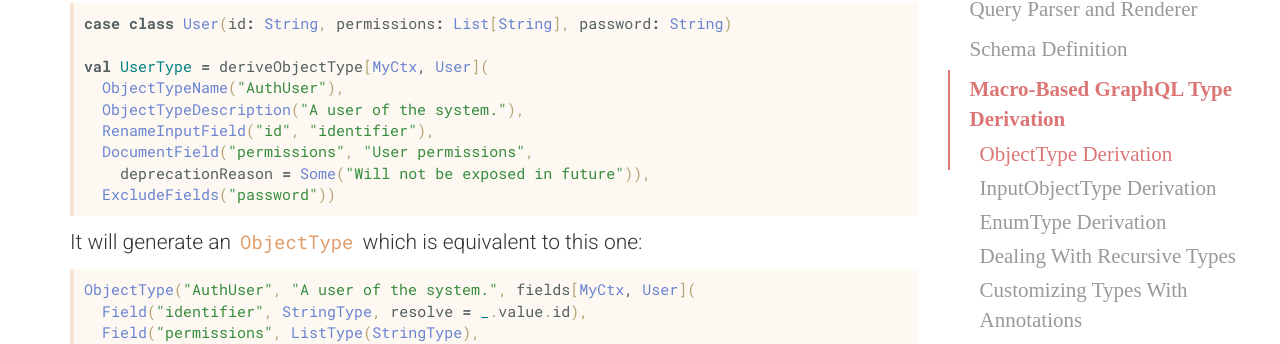
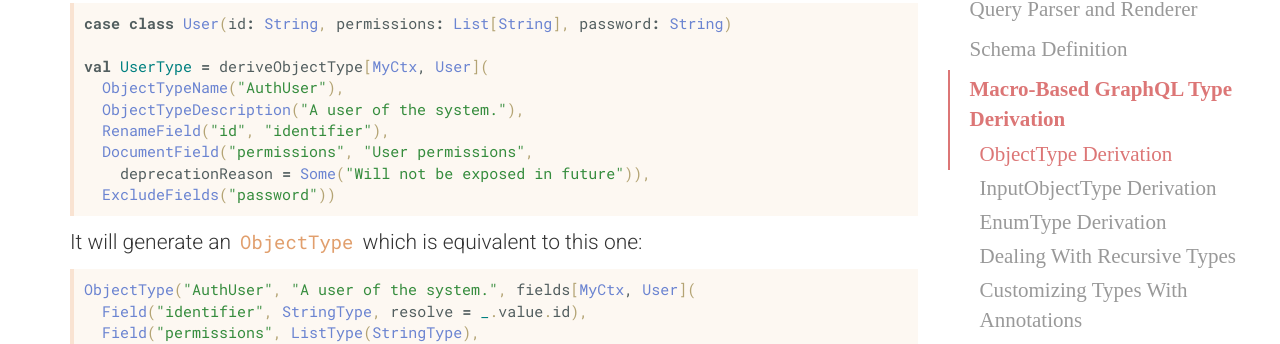
Before and after one commit to sangria-graphql/sangria-graphql.github.io, a Jekyll site: the page built from learn.md, in a window 1280 px wide and 900 px high, scrolled down 10048 px. Shown: the part 140-484 px from the top of the window. Built offline with Jekyll 4.4.1, drawn with Linux system fonts in a browser that asks for light colours; some of the changed text lies outside the part shown.

Commit message:
Minor fixes

```diff
--- a/learn.md
+++ b/learn.md
@@ -385,7 +385,7 @@ case class User(id: String, permissions: List[String], password: String)
 val UserType = deriveObjectType[MyCtx, User](
   ObjectTypeName("AuthUser"),
   ObjectTypeDescription("A user of the system."),
-  RenameInputField("id", "identifier"),
+  RenameField("id", "identifier"),
   DocumentField("permissions", "User permissions",
     deprecationReason = Some("Will not be exposed in future")),
   ExcludeFields("password"))
```
Also changed, not shown: other parts of learn.md (+1 -0 lines).
